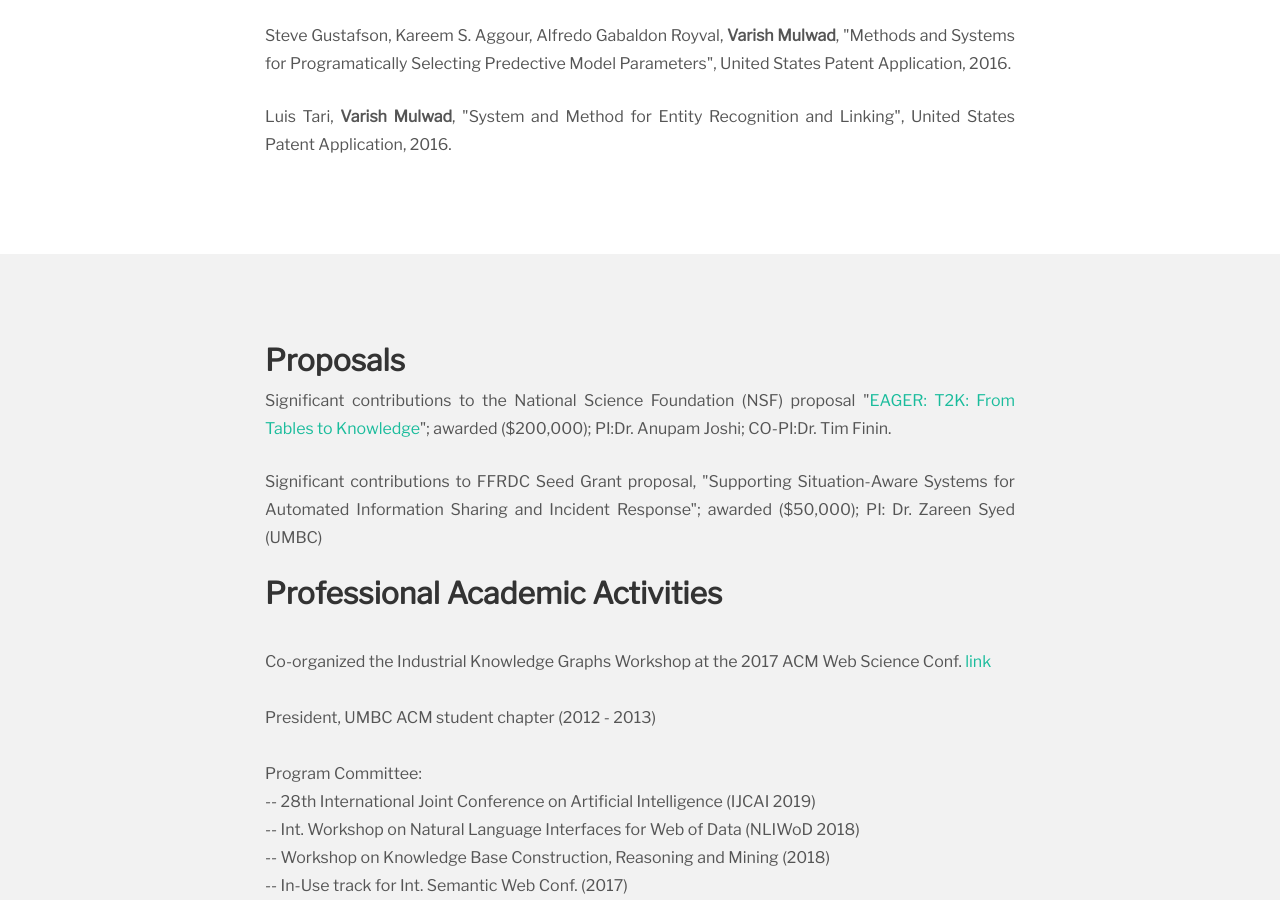
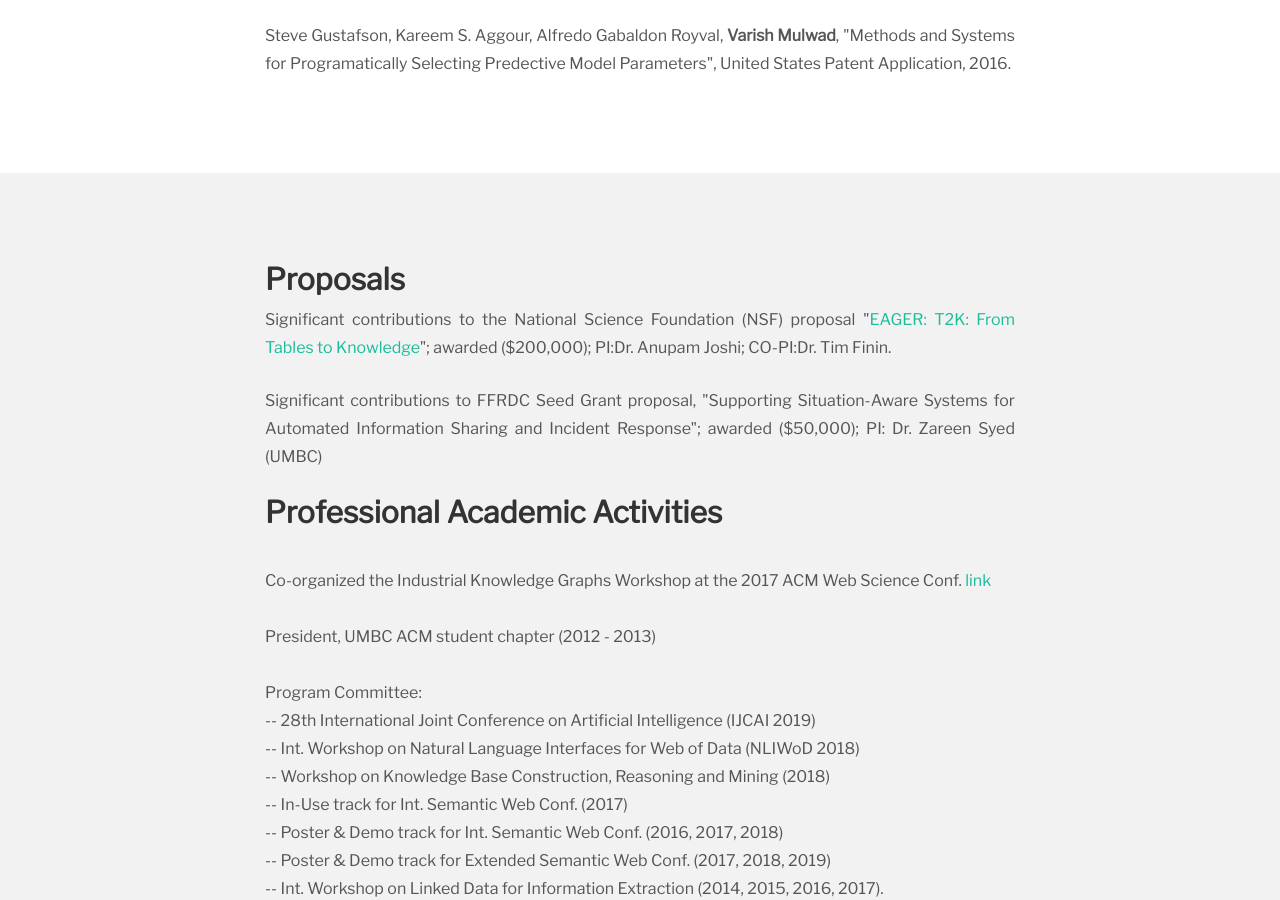
Before and after one commit to varishm/personalWebSite, a plain HTML site: page index.html in a window 1280 px wide. Shown: the part 5490-6390 px from the top of the page. Drawn offline with nearby package versions, Linux system fonts and the light colour scheme.

Commit message:
Update index.html

```diff
--- a/index.html
+++ b/index.html
@@ -229,8 +229,6 @@
 
 					<p>Steve Gustafson, Kareem S. Aggour, Alfredo Gabaldon Royval, <strong>Varish Mulwad</strong>, "Methods and Systems for Programatically Selecting Predective Model Parameters", United States Patent Application, 2016.</p>
 
-					<p>Luis Tari, <strong>Varish Mulwad</strong>, "System and Method for Entity Recognition and Linking", United States Patent Application, 2016.</p>
-
 					</div>
 
 				</div>
```
